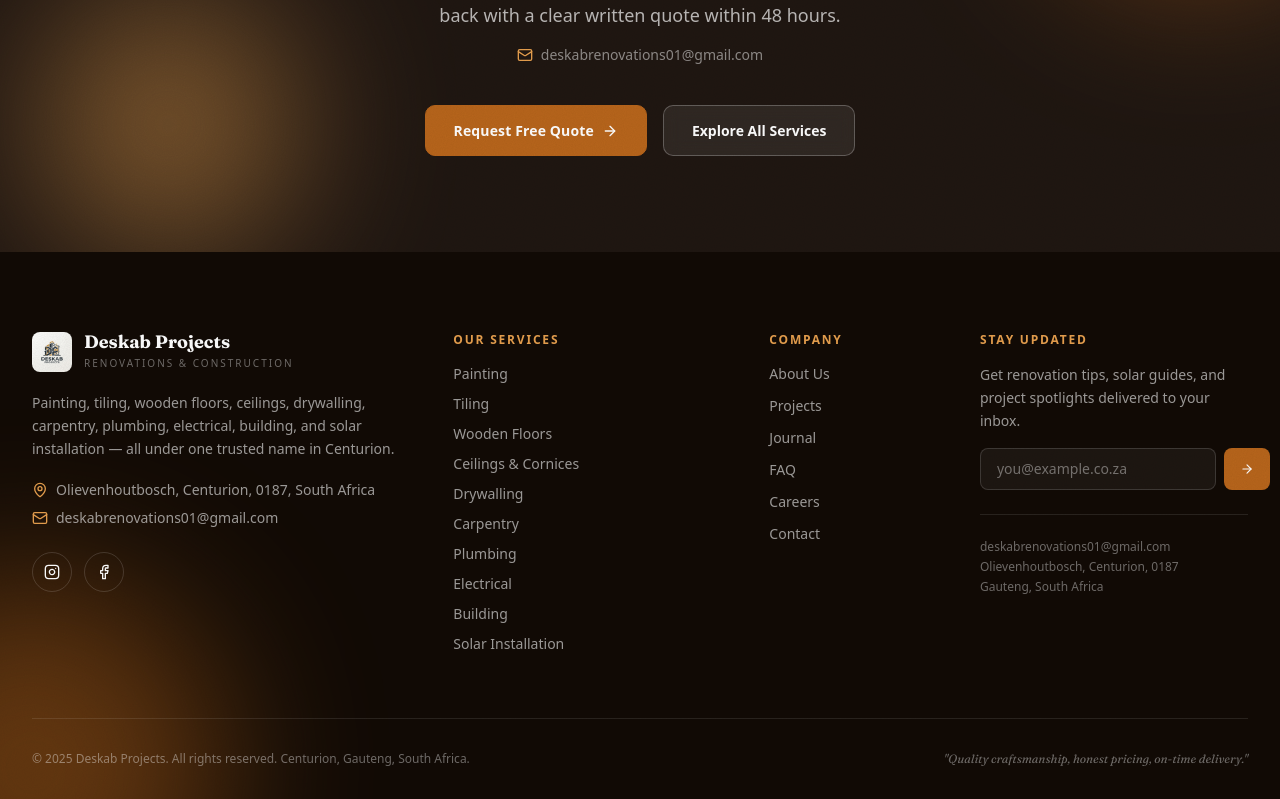
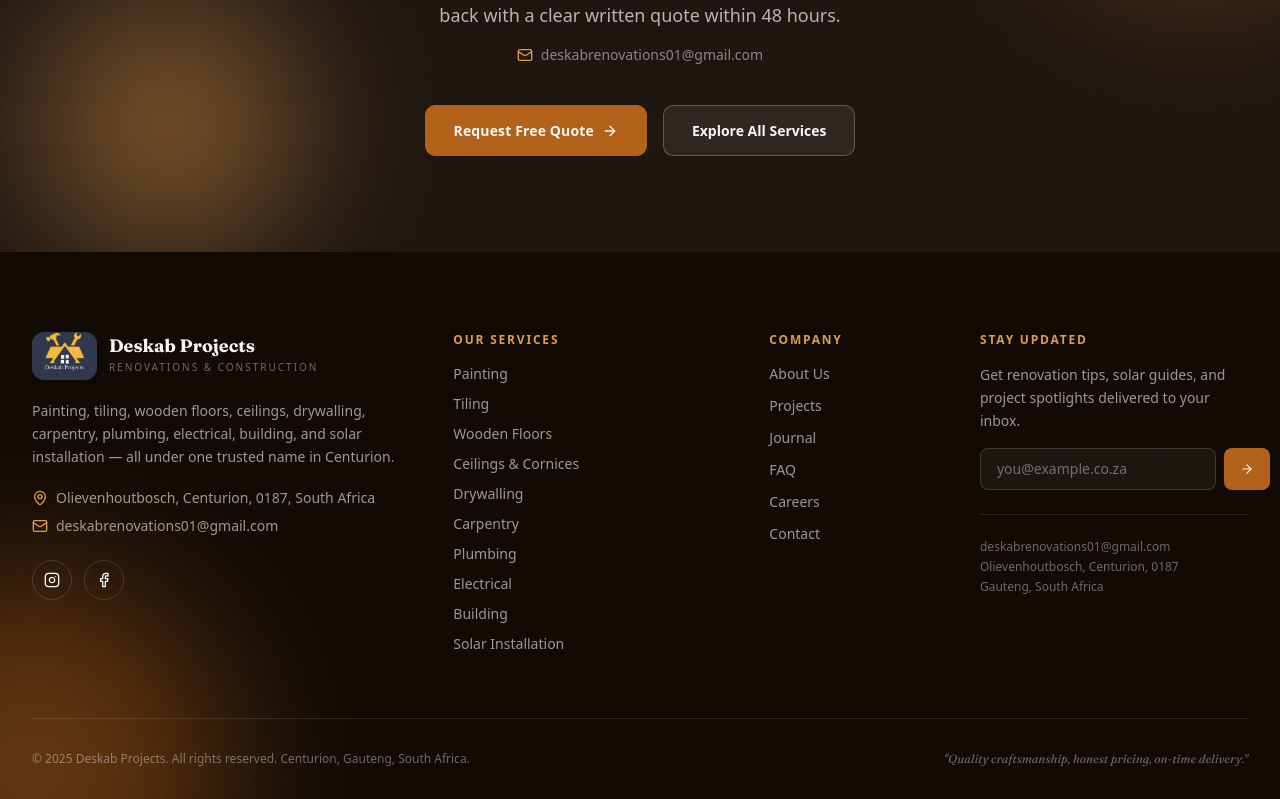
Before and after one commit to banele303/deskcap-projects, a React (Vite) app: page / in a window 1280 px wide. Shown: the part 6047-6846 px from the top of the page. Built offline with nearby package versions, Linux system fonts and the light colour scheme.

Commit message:
Use official Deskab Projects logo image without color alterations

```diff
--- a/src/components/Footer.jsx
+++ b/src/components/Footer.jsx
@@ -27,9 +27,7 @@ export default function Footer({ setCurrentPage, showToast }) {
           {/* Brand */}
           <div className="lg:col-span-4">
             <div className="flex items-center gap-3 mb-5">
-              <div className="w-10 h-10 rounded-lg bg-gradient-to-br from-[#B8651B] to-[#8B4A14] flex items-center justify-center text-white font-display font-bold text-lg overflow-hidden">
-                <img src="/images/logo.jpg" alt="Deskab Projects" className="w-full h-full object-cover" />
-              </div>
+              <img src="/images/logo.jpg" alt="Deskab Projects" className="h-12 w-auto object-contain rounded-xl shadow-md" />
               <div>
                 <div className="font-display font-bold text-lg leading-none">Deskab Projects</div>
                 <div className="text-[10px] tracking-[0.2em] uppercase text-white/40 mt-1">Renovations & Construction</div>
```
Also changed, not shown: public/images/logo.jpg.
